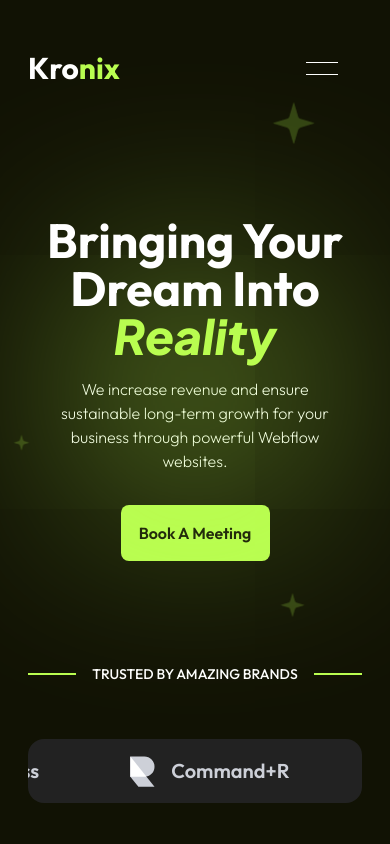
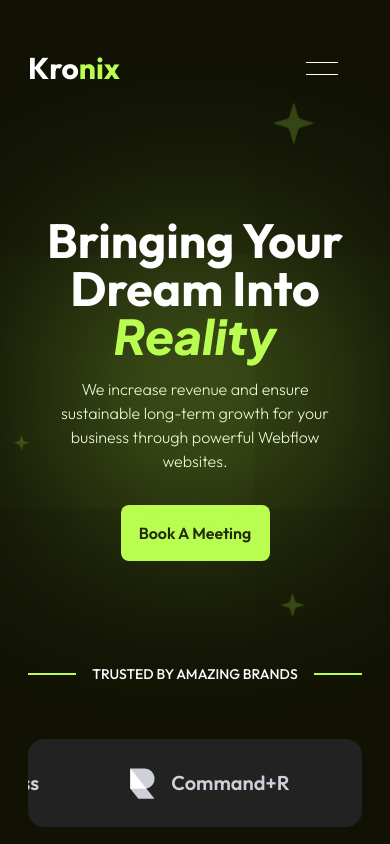
Before and after one commit to mehedihasanfaiyaz/kronix-saas, a React (Vite) app: page / in a window 390 px wide. Shown: the top 844 px of the page. Built offline with nearby package versions, Linux system fonts and the light colour scheme.

Commit message:
style(brand): padding mobile screen

```diff
--- a/src/section/Brands.tsx
+++ b/src/section/Brands.tsx
@@ -26,7 +26,7 @@ export default function Brands() {
         initial={{ opacity: 0 }}
         animate={{ opacity: 1 }}
         transition={{ duration: 0.5 }}
-        className="mx-7 mt-8 flex overflow-hidden rounded-2xl bg-bgCard py-4 md:py-7"
+        className="mx-7 mt-8 flex overflow-hidden rounded-2xl bg-bgCard py-7"
       >
         <motion.div
           initial={{ translateX: 0 }}
```
